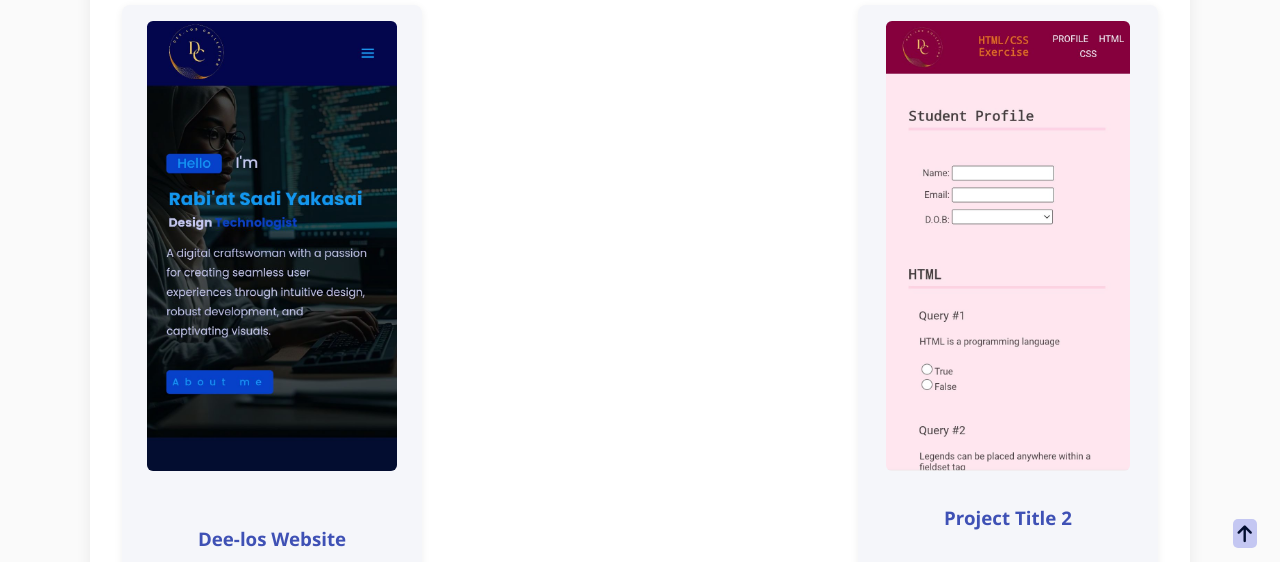
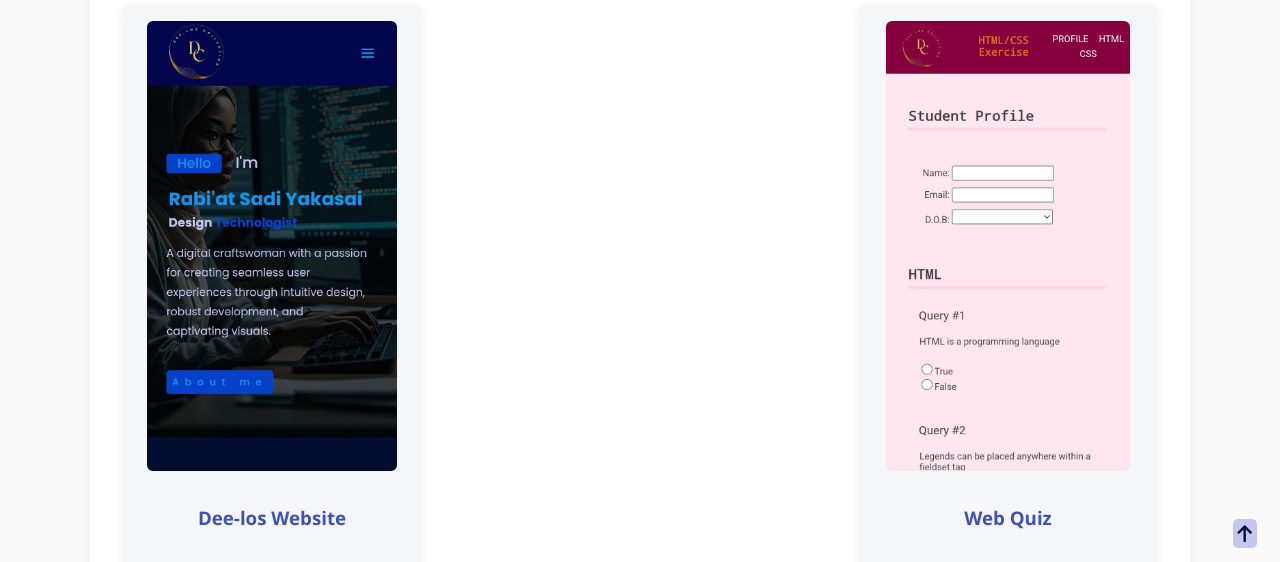
Before and after one commit to RabiatYakasai/My-Portfolio-, a plain HTML site: page portfolio.html in a window 1280 px wide. Shown: the part 229-791 px from the top of the page. Drawn offline with Linux system fonts and the light colour scheme.

Commit message:
Update portfolio.html

```diff
--- a/portfolio.html
+++ b/portfolio.html
@@ -36,7 +36,6 @@
         </div>
         <div class="project-card">
           <img src="quiz.jpg" alt="Project 2"/>
-          <h3>Project Title 2</h3>
           <h3>Web Quiz</h3>
           <p>A sample web quiz to assess understanding on basic web design</p>
           <a href="single-project-2.html" class="btn-outline">View Details</a>
```
